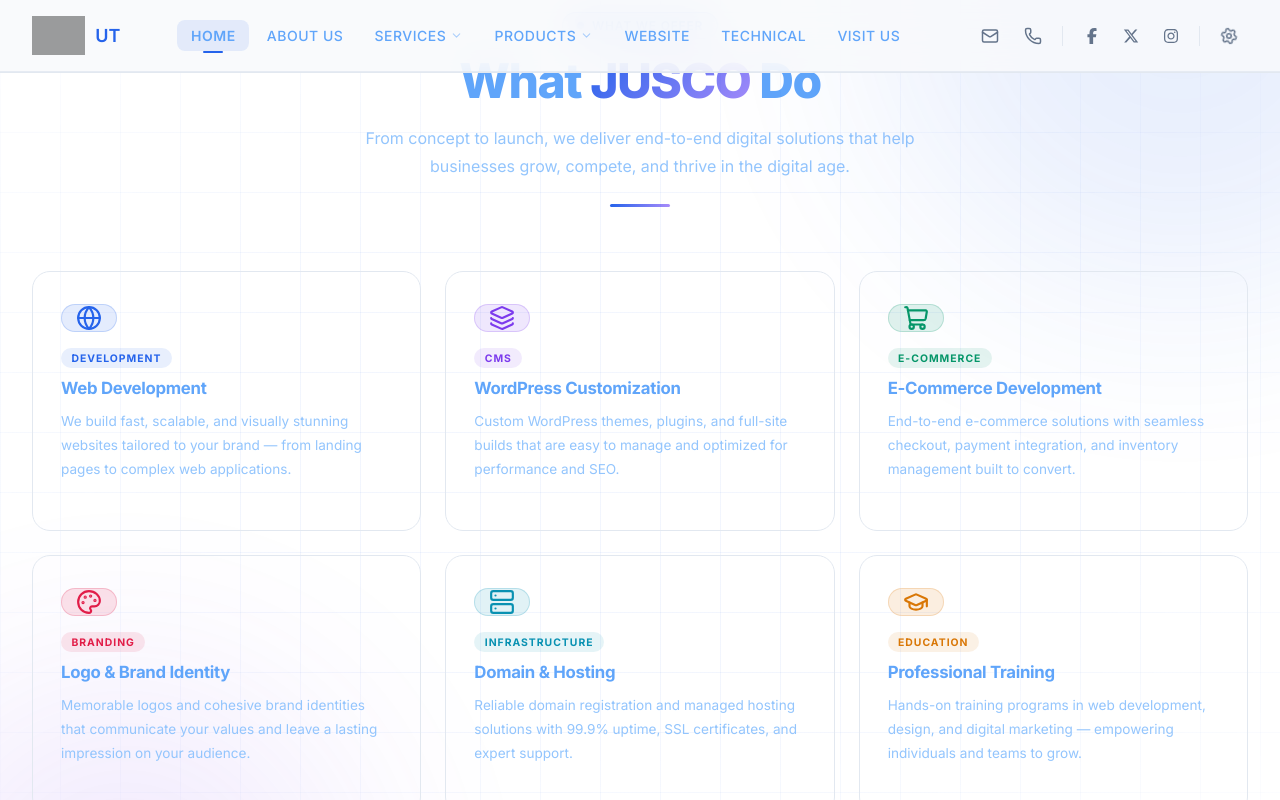
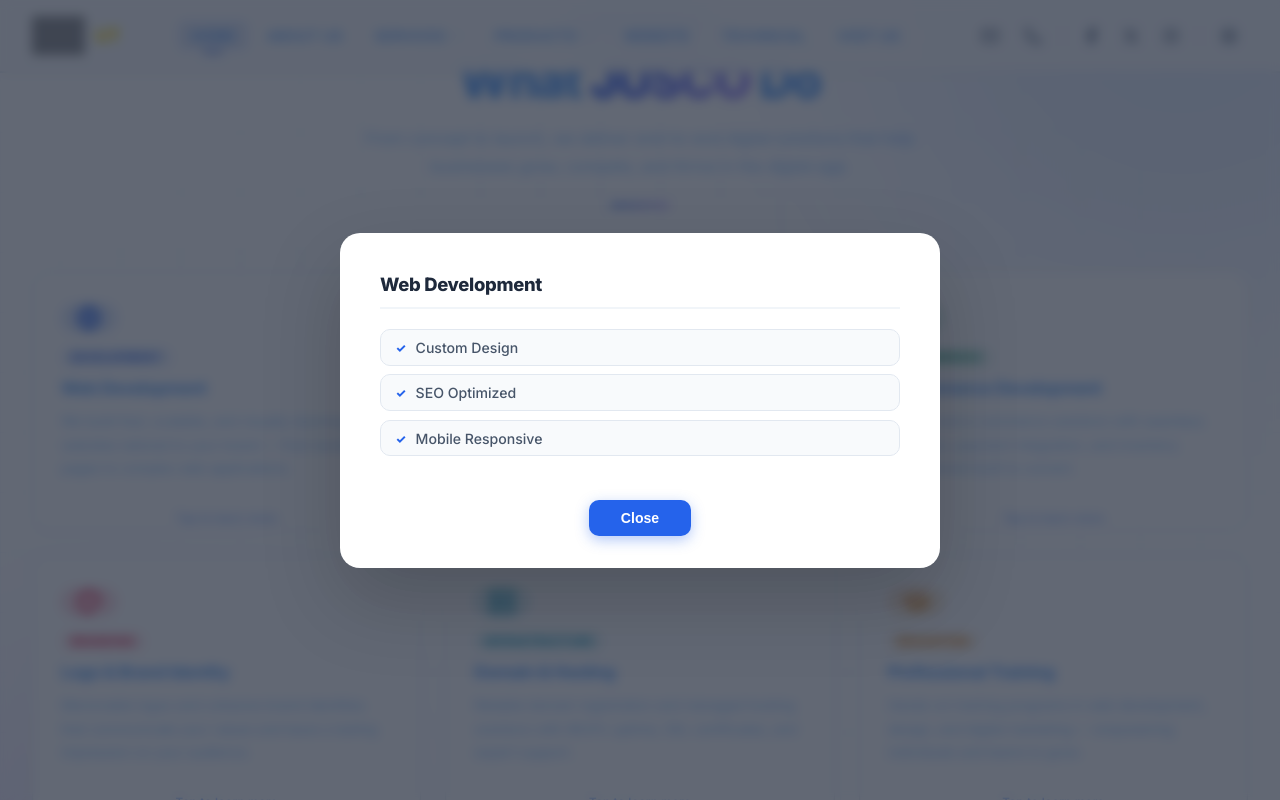
Before and after one commit to mokeshmokes/final-site, a React (Create React App) app: page / in a window 1280 px wide. Both pictures are taken after a click on the button 226 px from the left and 2251 px from the top of the page. Shown: the part 1851-2651 px from the top of the page. Built offline with nearby package versions, Linux system fonts and the light colour scheme; grey boxes are pictures that could not be loaded.

Commit message:
Final UI updates with modal and improvements

```diff
--- a/src/components/FlipCard.css
+++ b/src/components/FlipCard.css
@@ -1,113 +1,180 @@
 /* ═══════════════════════════════════════════
-   SHARED FLIP CARD STYLES
-   Imported by ServicesSection, ProductsSection,
+   SHARED CARD STYLES
+   Used by ServicesSection, ProductsSection,
    and ITServicesSection
+   Flip animation REMOVED — replaced with
+   hover lift + click-to-modal interaction
 ═══════════════════════════════════════════ */
 
-/* Outer wrapper — sets 3D perspective */
+/* Outer wrapper */
 .flip-card {
-    perspective: 1000px;
-    /* inherit height from grid cell */
     height: 100%;
+    cursor: pointer;
 }
 
-/* Inner wrapper — rotates on hover */
+/* Inner wrapper — no 3D transform, just a container */
 .flip-inner {
     position: relative;
     width: 100%;
     height: 100%;
     min-height: 260px;
-    transition: transform 0.65s cubic-bezier(0.4, 0, 0.2, 1);
-    transform-style: preserve-3d;
 }
 
-.flip-card:hover .flip-inner {
-    transform: rotateY(180deg);
-}
-
-/* Both faces share absolute positioning */
-.flip-front,
-.flip-back {
+/* Front face fills the card */
+.flip-front {
     position: absolute;
     inset: 0;
     border-radius: 18px;
-    backface-visibility: hidden;
-    -webkit-backface-visibility: hidden;
     overflow: hidden;
+    transition: transform 0.3s ease, box-shadow 0.3s ease;
 }
 
-/* Front — transparent so the card's own background shows through */
-.flip-front {
-    background: transparent;
+/* Hover lift — replaces flip */
+.flip-card:hover .flip-front {
+    transform: translateY(-8px);
+    box-shadow: 0 20px 50px rgba(0, 0, 0, 0.12);
 }
 
-/* Back — gradient panel */
+/* Back face hidden — content shown in modal instead */
 .flip-back {
-    background: linear-gradient(135deg, #2563eb 0%, #6366f1 100%);
-    color: #fff;
-    transform: rotateY(180deg);
+    display: none;
+}
+
+/* ── Modal overlay ── */
+.card-modal-overlay {
+    position: fixed;
+    inset: 0;
+    background: rgba(15, 23, 42, 0.65);
+    backdrop-filter: blur(6px);
+    -webkit-backdrop-filter: blur(6px);
+    display: flex;
+    align-items: center;
+    justify-content: center;
+    z-index: 9999;
+    padding: 1rem;
+}
+
+/* ── Modal box ── */
+.card-modal-box {
+    background: #ffffff;
+    border-radius: 20px;
+    padding: 2.5rem 2.5rem 2rem;
+    max-width: 600px;
+    width: 95%;
+    max-height: 80vh;
+    overflow-y: auto;
+    box-shadow: 0 32px 80px rgba(0, 0, 0, 0.2);
     display: flex;
     flex-direction: column;
-    justify-content: center;
-    align-items: center;
-    padding: 2rem 1.75rem;
-    text-align: center;
-    gap: 1rem;
+    gap: 0;
+    animation: cardModalIn 0.3s cubic-bezier(0.34, 1.56, 0.64, 1) both;
 }
 
-.flip-back__title {
-    font-size: 1rem;
-    font-weight: 800;
-    color: #fff;
-    letter-spacing: -0.2px;
-    margin-bottom: 0.25rem;
+@keyframes cardModalIn {
+    from {
+        opacity: 0;
+        transform: scale(0.85);
+    }
+
+    to {
+        opacity: 1;
+        transform: scale(1);
+    }
 }
 
-.flip-back__list {
+.card-modal-box__title {
+    font-size: 1.15rem;
+    font-weight: 800;
+    color: #1E293B;
+    letter-spacing: -0.3px;
+    margin-bottom: 1.25rem;
+    padding-bottom: 0.75rem;
+    border-bottom: 2px solid #F1F5F9;
+}
+
+/* Content area — you can add any custom content here */
+.card-modal-box__content {
+    margin-bottom: 1.25rem;
+}
+
+/* ── "Tap to learn more" hint ── */
+.card-hint {
+    margin-top: auto;
+    /* push to bottom of flex card */
+    padding-top: 0.6rem;
+    font-size: 0.72rem;
+    font-weight: 600;
+    color: #6b9cff;
+    text-align: center;
+    letter-spacing: 0.3px;
+    opacity: 0.75;
+    transition: opacity 0.3s ease, transform 0.3s ease;
+    pointer-events: none;
+}
+
+.flip-card:hover .card-hint {
+    opacity: 1;
+    transform: translateY(-2px);
+}
+
+.card-modal-box__list {
     list-style: none;
     display: flex;
     flex-direction: column;
-    gap: 0.6rem;
-    width: 100%;
+    gap: 0.55rem;
+    margin-bottom: 1.5rem;
 }
 
-.flip-back__list li {
+.card-modal-box__list li {
     display: flex;
     align-items: center;
-    gap: 0.55rem;
-    font-size: 0.85rem;
+    gap: 0.6rem;
+    font-size: 0.88rem;
     font-weight: 500;
-    color: rgba(255, 255, 255, 0.92);
-    background: rgba(255, 255, 255, 0.1);
-    border: 1px solid rgba(255, 255, 255, 0.15);
-    border-radius: 8px;
-    padding: 0.45rem 0.85rem;
-    text-align: left;
+    color: #475569;
+    background: #F8FAFC;
+    border: 1px solid #E2E8F0;
+    border-radius: 10px;
+    padding: 0.55rem 0.9rem;
 }
 
-.flip-back__list li::before {
+.card-modal-box__list li::before {
     content: "✓";
     font-size: 0.75rem;
-    font-weight: 700;
-    color: #a5f3fc;
+    font-weight: 800;
+    color: #2563eb;
     flex-shrink: 0;
 }
 
-.flip-back__cta {
-    margin-top: 0.5rem;
-    font-size: 0.75rem;
-    color: rgba(255, 255, 255, 0.55);
-    letter-spacing: 0.3px;
+.card-modal-box__close {
+    align-self: center;
+    padding: 0.6rem 2rem;
+    background: #2563eb;
+    color: #fff;
+    border: none;
+    border-radius: 10px;
+    font-size: 0.88rem;
+    font-weight: 700;
+    cursor: pointer;
+    box-shadow: 0 4px 14px rgba(37, 99, 235, 0.35);
+    transition: background 0.2s ease, transform 0.2s ease;
 }
 
-/* ── Responsive: disable flip on touch devices / small screens ── */
+.card-modal-box__close:hover {
+    background: #1d4ed8;
+    transform: translateY(-1px);
+}
+
+/* ── Responsive ── */
 @media (max-width: 768px) {
-    .flip-card:hover .flip-inner {
+    .flip-card:hover .flip-front {
         transform: none;
+        box-shadow: none;
     }
 
-    /* Give cards a fixed min-height so they don't collapse */
-    .flip-inner {
-        min-height: auto;
+    .card-modal-box {
+        width: 90%;
+        padding: 1.75rem 1.25rem 1.5rem;
+        max-height: 85vh;
     }
 }
--- a/src/components/ITServicesSection.jsx
+++ b/src/components/ITServicesSection.jsx
@@ -1,4 +1,4 @@
-import React, { useRef } from "react";
+import React, { useRef, useState } from "react";
 import { motion, useInView } from "framer-motion";
 import {
     Lightbulb, Wrench, FileCheck, Settings, Headphones,
@@ -77,16 +77,19 @@
     }),
 };
 
-function ITCard({ icon: Icon, title, desc, color, rgb, features }) {
+function ITCard({ icon: Icon, title, desc, color, rgb, features, onOpen }) {
     return (
-        <motion.div variants={cardVariants} className="flip-card">
+        <motion.div
+            variants={cardVariants}
+            className="flip-card"
+            onClick={() => onOpen({ title, features })}
+            role="button"
+            tabIndex={0}
+            aria-label={`Learn more about ${title}`}
+            onKeyDown={(e) => e.key === "Enter" && onOpen({ title, features })}
+        >
             <div className="flip-inner">
-
-                {/* ── FRONT ── */}
-                <div
-                    className="flip-front it-card"
-                    style={{ "--it-color": color, "--it-rgb": rgb }}
-                >
+                <div className="flip-front it-card" style={{ "--it-color": color, "--it-rgb": rgb }}>
                     <div className="it-card__accent" />
                     <div className="it-card__icon-wrap">
                         <Icon size={24} className="it-card__icon" />
@@ -94,18 +97,9 @@
                     </div>
                     <h3 className="it-card__title">{title}</h3>
                     <p className="it-card__desc">{desc}</p>
+                    <p className="card-hint">Tap to learn more</p>
                     <div className="it-card__hover-bg" />
                 </div>
-
-                {/* ── BACK ── */}
-                <div className="flip-back">
-                    <p className="flip-back__title">{title}</p>
-                    <ul className="flip-back__list">
-                        {features.map((f) => <li key={f}>{f}</li>)}
-                    </ul>
-                    <span className="flip-back__cta">Hover to explore</span>
-                </div>
-
             </div>
         </motion.div>
     );
@@ -116,6 +110,8 @@
     const gridRef = useRef(null);
     const headerView = useInView(headerRef, { once: true, margin: "-80px" });
     const gridView = useInView(gridRef, { once: true, margin: "-60px" });
+
+    const [activeCard, setActiveCard] = useState(null);
 
     return (
         <section className="it-services" id="it-services">
@@ -151,10 +147,34 @@
                     variants={containerVariants} initial="hidden"
                     animate={gridView ? "visible" : "hidden"}>
                     {IT_SERVICES.map((svc) => (
-                        <ITCard key={svc.title} {...svc} />
+                        <ITCard key={svc.title} {...svc} onOpen={setActiveCard} />
                     ))}
                 </motion.div>
             </div>
+
+            {/* ── Modal ── */}
+            {activeCard && (
+                <div className="card-modal-overlay" onClick={() => setActiveCard(null)}>
+                    <motion.div
+                        className="card-modal-box"
+                        onClick={(e) => e.stopPropagation()}
+                        initial={{ opacity: 0, scale: 0.85 }}
+                        animate={{ opacity: 1, scale: 1 }}
+                        transition={{ duration: 0.3, ease: [0.34, 1.56, 0.64, 1] }}
+                    >
+                        <h2 className="card-modal-box__title">{activeCard.title}</h2>
+                        <div className="card-modal-box__content">
+                            {/* ── Add your custom content here ── */}
+                            <ul className="card-modal-box__list">
+                                {activeCard.features.map((f) => <li key={f}>{f}</li>)}
+                            </ul>
+                        </div>
+                        <button className="card-modal-box__close" onClick={() => setActiveCard(null)}>
+                            Close
+                        </button>
+                    </motion.div>
+                </div>
+            )}
         </section>
     );
 }
--- a/src/components/Navbar.jsx
+++ b/src/components/Navbar.jsx
@@ -116,7 +116,15 @@
     alt="Company Logo"
     className="navbar__logo-img"
   />
-  <span className="navbar__logo-text">UT</span>
+  <span
+  className="navbar__logo-text"
+  style={{
+    color: "#ffd700",
+    fontWeight: "700"
+  }}
+>
+  UT
+</span>
 </a>
 
         {/* ── Desktop nav links ── */}
--- a/src/components/ProductsSection.jsx
+++ b/src/components/ProductsSection.jsx
@@ -1,4 +1,4 @@
-import React, { useRef } from "react";
+import React, { useRef, useState } from "react";
 import { motion, useInView } from "framer-motion";
 import {
     Monitor, Laptop, Server, Shield, HardDrive,
@@ -28,16 +28,19 @@
     visible: { opacity: 1, scale: 1, y: 0, transition: { duration: 0.55, ease: [0.22, 1, 0.36, 1] } },
 };
 
-function ProductCard({ icon: Icon, title, desc, color, rgb, features }) {
+function ProductCard({ icon: Icon, title, desc, color, rgb, features, onOpen }) {
     return (
-        <motion.div variants={cardVariants} className="flip-card">
+        <motion.div
+            variants={cardVariants}
+            className="flip-card"
+            onClick={() => onOpen({ title, features })}
+            role="button"
+            tabIndex={0}
+            aria-label={`Learn more about ${title}`}
+            onKeyDown={(e) => e.key === "Enter" && onOpen({ title, features })}
+        >
             <div className="flip-inner">
-
-                {/* ── FRONT ── */}
-                <div
-                    className="flip-front prod-card"
-                    style={{ "--pc-color": color, "--pc-rgb": rgb }}
-                >
+                <div className="flip-front prod-card" style={{ "--pc-color": color, "--pc-rgb": rgb }}>
                     <div className="prod-card__icon-wrap">
                         <div className="prod-card__icon-bg" />
                         <Icon size={30} className="prod-card__icon" />
@@ -45,18 +48,9 @@
                     </div>
                     <h3 className="prod-card__title">{title}</h3>
                     <p className="prod-card__desc">{desc}</p>
+                    <p className="card-hint">Tap to learn more</p>
                     <div className="prod-card__bar" />
                 </div>
-
-                {/* ── BACK ── */}
-                <div className="flip-back">
-                    <p className="flip-back__title">{title}</p>
-                    <ul className="flip-back__list">
-                        {features.map((f) => <li key={f}>{f}</li>)}
-                    </ul>
-                    <span className="flip-back__cta">Hover to explore</span>
-                </div>
-
             </div>
         </motion.div>
     );
@@ -70,6 +64,8 @@
     const headerView = useInView(headerRef, { once: true, margin: "-80px" });
     const contentView = useInView(contentRef, { once: true, margin: "-60px" });
     const gridView = useInView(gridRef, { once: true, margin: "-60px" });
+
+    const [activeCard, setActiveCard] = useState(null);
 
     return (
         <section className="products" id="products">
@@ -118,10 +114,34 @@
                     variants={containerVariants} initial="hidden"
                     animate={gridView ? "visible" : "hidden"}>
                     {PRODUCTS.map((p) => (
-                        <ProductCard key={p.title} {...p} />
+                        <ProductCard key={p.title} {...p} onOpen={setActiveCard} />
                     ))}
                 </motion.div>
             </div>
+
+            {/* ── Modal ── */}
+            {activeCard && (
+                <div className="card-modal-overlay" onClick={() => setActiveCard(null)}>
+                    <motion.div
+                        className="card-modal-box"
+                        onClick={(e) => e.stopPropagation()}
+                        initial={{ opacity: 0, scale: 0.85 }}
+                        animate={{ opacity: 1, scale: 1 }}
+                        transition={{ duration: 0.3, ease: [0.34, 1.56, 0.64, 1] }}
+                    >
+                        <h2 className="card-modal-box__title">{activeCard.title}</h2>
+                        <div className="card-modal-box__content">
+                            {/* ── Add your custom content here ── */}
+                            <ul className="card-modal-box__list">
+                                {activeCard.features.map((f) => <li key={f}>{f}</li>)}
+                            </ul>
+                        </div>
+                        <button className="card-modal-box__close" onClick={() => setActiveCard(null)}>
+                            Close
+                        </button>
+                    </motion.div>
+                </div>
+            )}
         </section>
     );
 }
--- a/src/components/ServicesSection.jsx
+++ b/src/components/ServicesSection.jsx
@@ -1,4 +1,4 @@
-import React, { useRef } from "react";
+import React, { useRef, useState } from "react";
 import { motion, useInView } from "framer-motion";
 import {
     Globe,
@@ -16,61 +16,43 @@
     {
         icon: Globe,
         title: "Web Development",
-        description:
-            "We build fast, scalable, and visually stunning websites tailored to your brand — from landing pages to complex web applications.",
-        color: "#2563eb",
-        rgb: "37,99,235",
-        tag: "Development",
+        description: "We build fast, scalable, and visually stunning websites tailored to your brand — from landing pages to complex web applications.",
+        color: "#2563eb", rgb: "37,99,235", tag: "Development",
         features: ["Custom Design", "SEO Optimized", "Mobile Responsive"],
     },
     {
         icon: Layers,
         title: "WordPress Customization",
-        description:
-            "Custom WordPress themes, plugins, and full-site builds that are easy to manage and optimized for performance and SEO.",
-        color: "#7c3aed",
-        rgb: "124,58,237",
-        tag: "CMS",
+        description: "Custom WordPress themes, plugins, and full-site builds that are easy to manage and optimized for performance and SEO.",
+        color: "#7c3aed", rgb: "124,58,237", tag: "CMS",
         features: ["Custom Themes", "Plugin Development", "Performance Tuning"],
     },
     {
         icon: ShoppingCart,
         title: "E-Commerce Development",
-        description:
-            "End-to-end e-commerce solutions with seamless checkout, payment integration, and inventory management built to convert.",
-        color: "#059669",
-        rgb: "5,150,105",
-        tag: "E-Commerce",
+        description: "End-to-end e-commerce solutions with seamless checkout, payment integration, and inventory management built to convert.",
+        color: "#059669", rgb: "5,150,105", tag: "E-Commerce",
         features: ["Secure Checkout", "Payment Gateway", "Inventory Management"],
     },
     {
         icon: Palette,
         title: "Logo & Brand Identity",
-        description:
-            "Memorable logos and cohesive brand identities that communicate your values and leave a lasting impression on your audience.",
-        color: "#e11d48",
-        rgb: "225,29,72",
-        tag: "Branding",
+        description: "Memorable logos and cohesive brand identities that communicate your values and leave a lasting impression on your audience.",
+        color: "#e11d48", rgb: "225,29,72", tag: "Branding",
         features: ["Logo Design", "Brand Guidelines", "Visual Identity"],
     },
     {
         icon: Server,
         title: "Domain & Hosting",
-        description:
-            "Reliable domain registration and managed hosting solutions with 99.9% uptime, SSL certificates, and expert support.",
-        color: "#0891b2",
-        rgb: "8,145,178",
-        tag: "Infrastructure",
+        description: "Reliable domain registration and managed hosting solutions with 99.9% uptime, SSL certificates, and expert support.",
+        color: "#0891b2", rgb: "8,145,178", tag: "Infrastructure",
         features: ["99.9% Uptime", "SSL Certificates", "24/7 Monitoring"],
     },
     {
         icon: GraduationCap,
         title: "Professional Training",
-        description:
-            "Hands-on training programs in web development, design, and digital marketing — empowering individuals and teams to grow.",
-        color: "#d97706",
-        rgb: "217,119,6",
-        tag: "Education",
+        description: "Hands-on training programs in web development, design, and digital marketing — empowering individuals and teams to grow.",
+        color: "#d97706", rgb: "217,119,6", tag: "Education",
         features: ["Live Sessions", "Hands-on Projects", "Certification"],
     },
 ];
@@ -83,10 +65,7 @@
 
 const cardVariants = {
     hidden: { opacity: 0, y: 50 },
-    visible: {
-        opacity: 1, y: 0,
-        transition: { duration: 0.65, ease: [0.22, 1, 0.36, 1] },
-    },
+    visible: { opacity: 1, y: 0, transition: { duration: 0.65, ease: [0.22, 1, 0.36, 1] } },
 };
 
 const headingVariants = {
@@ -98,16 +77,19 @@
 };
 
 /* ─── Single service card ─── */
-function ServiceCard({ icon: Icon, title, description, color, rgb, tag, features }) {
+function ServiceCard({ icon: Icon, title, description, color, rgb, tag, features, onOpen }) {
     return (
-        <motion.div variants={cardVariants} className="flip-card">
+        <motion.div
+            variants={cardVariants}
+            className="flip-card"
+            onClick={() => onOpen({ title, features })}
+            role="button"
+            tabIndex={0}
+            aria-label={`Learn more about ${title}`}
+            onKeyDown={(e) => e.key === "Enter" && onOpen({ title, features })}
+        >
             <div className="flip-inner">
-
-                {/* ── FRONT ── */}
-                <div
-                    className="flip-front svc-card"
-                    style={{ "--card-color": color, "--card-rgb": rgb }}
-                >
+                <div className="flip-front svc-card" style={{ "--card-color": color, "--card-rgb": rgb }}>
                     <div className="svc-card__accent" />
                     <div className="svc-card__icon-wrap">
                         <Icon size={26} className="svc-card__icon" />
@@ -116,18 +98,9 @@
                     <span className="svc-card__tag">{tag}</span>
                     <h3 className="svc-card__title">{title}</h3>
                     <p className="svc-card__desc">{description}</p>
+                    <p className="card-hint">Tap to learn more</p>
                     <div className="svc-card__hover-bg" />
                 </div>
-
-                {/* ── BACK ── */}
-                <div className="flip-back">
-                    <p className="flip-back__title">{title}</p>
-                    <ul className="flip-back__list">
-                        {features.map((f) => <li key={f}>{f}</li>)}
-                    </ul>
-                    <span className="flip-back__cta">Hover to explore</span>
-                </div>
-
             </div>
         </motion.div>
     );
@@ -141,6 +114,8 @@
 
     const headingInView = useInView(headingRef, { once: true, margin: "-80px" });
     const gridInView = useInView(gridRef, { once: true, margin: "-60px" });
+
+    const [activeCard, setActiveCard] = useState(null);
 
     return (
         <section className="services" id="services" ref={sectionRef}>
@@ -175,10 +150,34 @@
                     variants={containerVariants} initial="hidden"
                     animate={gridInView ? "visible" : "hidden"}>
                     {SERVICES.map((svc) => (
-                        <ServiceCard key={svc.title} {...svc} />
+                        <ServiceCard key={svc.title} {...svc} onOpen={setActiveCard} />
                     ))}
                 </motion.div>
             </div>
+
+            {/* ── Modal ── */}
+            {activeCard && (
+                <div className="card-modal-overlay" onClick={() => setActiveCard(null)}>
+                    <motion.div
+                        className="card-modal-box"
+                        onClick={(e) => e.stopPropagation()}
+                        initial={{ opacity: 0, scale: 0.85 }}
+                        animate={{ opacity: 1, scale: 1 }}
+                        transition={{ duration: 0.3, ease: [0.34, 1.56, 0.64, 1] }}
+                    >
+                        <h2 className="card-modal-box__title">{activeCard.title}</h2>
+                        <div className="card-modal-box__content">
+                            {/* ── Add your custom content here ── */}
+                            <ul className="card-modal-box__list">
+                                {activeCard.features.map((f) => <li key={f}>{f}</li>)}
+                            </ul>
+                        </div>
+                        <button className="card-modal-box__close" onClick={() => setActiveCard(null)}>
+                            Close
+                        </button>
+                    </motion.div>
+                </div>
+            )}
         </section>
     );
 }
```
Also changed, not shown: src/components/Footer.css (+12 -2 lines), src/components/Footer.jsx (+9 -2 lines).
